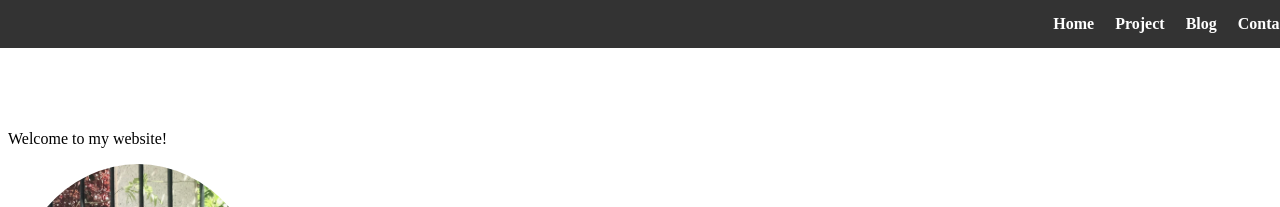
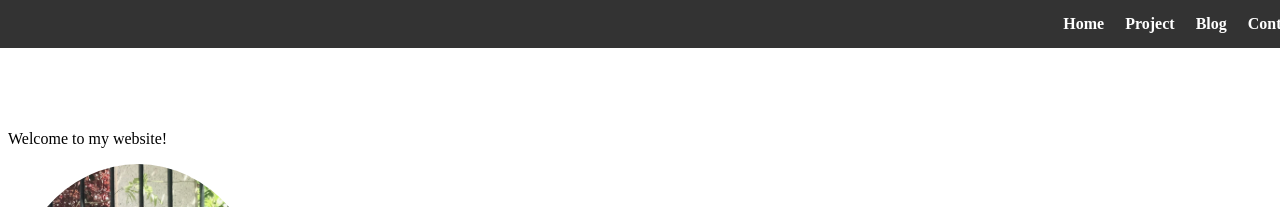
Before and after one commit to miaozhang2025/miaozhang2025.github.io, a Jekyll site: the page built from index.md, in a window 1280 px wide. Shown: the top 207 px of the page. Built offline with Jekyll 4.4.1, drawn with Linux system fonts in a browser that asks for light colours.

Commit message:
Update custom.css

```diff
--- a/assets/css/custom.css
+++ b/assets/css/custom.css
@@ -10,7 +10,7 @@ header {
   left: 0;
   background-color: rgba(0, 0, 0, 0.8); /* Optional: a background color for the header */
   width: 100%;
-  padding: 15px 20px;
+  padding: 15px 30px;
   z-index: 1000; /* Ensures the header stays above other content */
 }
 
```
